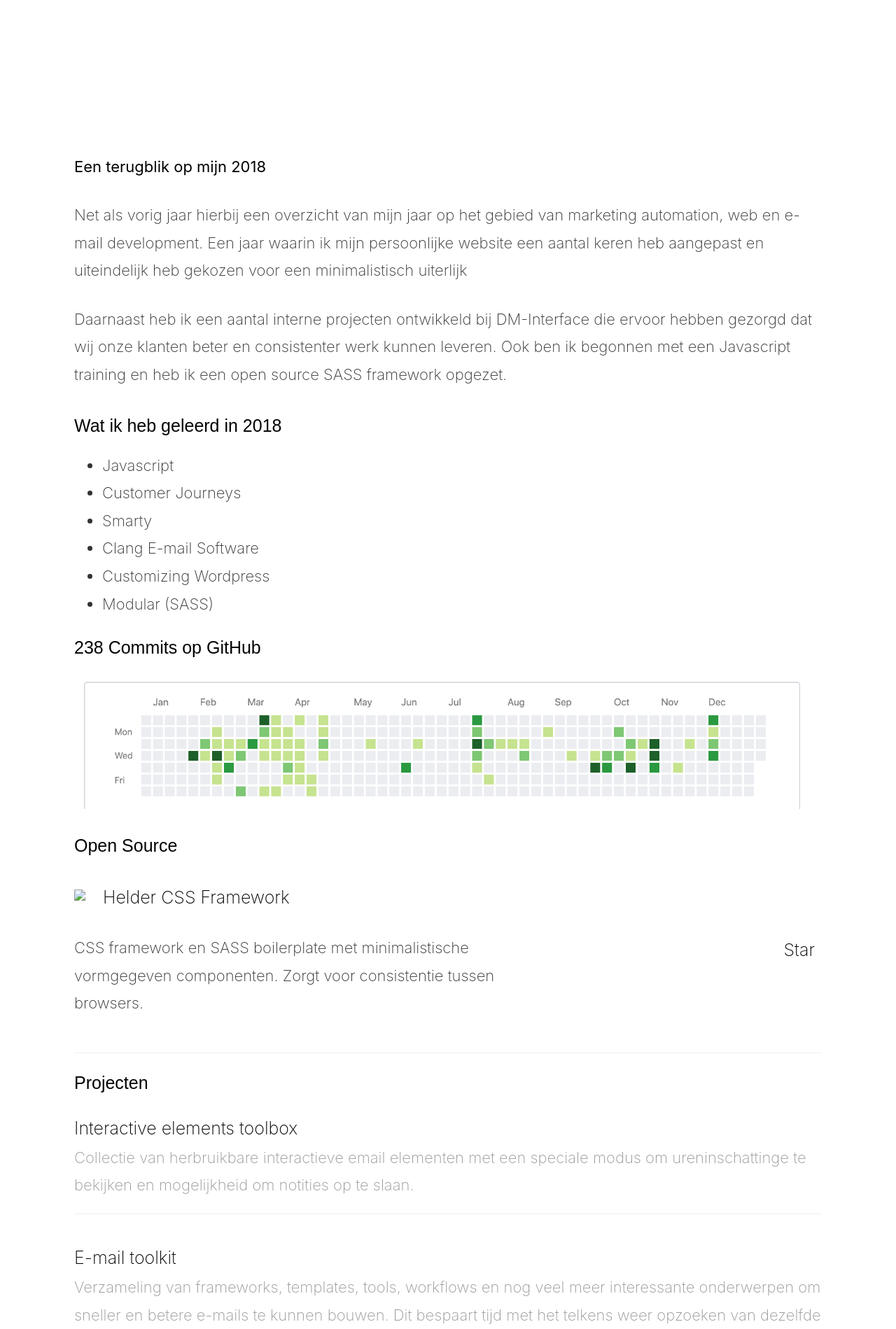
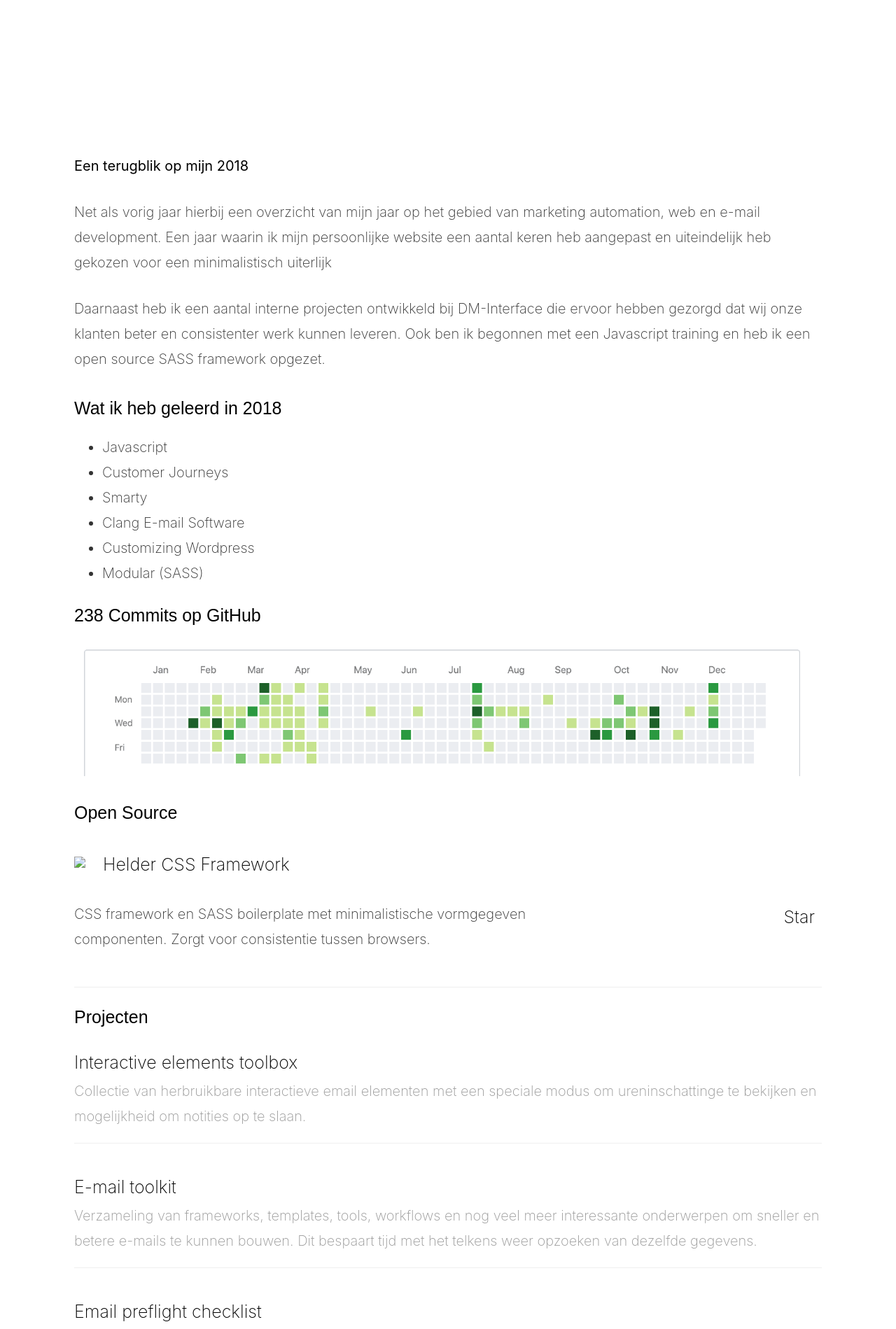
Before and after one commit to jeffrey-over/jeffrey-over.github.io, a Jekyll site: the page built from _posts/2019-01-02-2018-in-a-nutshell.md, in a window 1280 px wide. Shown: the part 340-2239 px from the top of the page at 70% size. Built offline with Jekyll 4.4.1, drawn with Linux system fonts in a browser that asks for light colours; nearby versions of some CDN libraries; some web fonts are replaced; library files that are not in the unit come from our copies; comment, search, counter and statistics services are not loaded.

Commit message:
font change

```diff
--- a/_sass/components/_base.scss
+++ b/_sass/components/_base.scss
@@ -52,7 +52,7 @@ body {
     }
     @include breakpoint-widescreen-up {
         .container {
-            max-width: 85%;
+            max-width: 75%;
         }
     }
 
--- a/_sass/sections/_intro.scss
+++ b/_sass/sections/_intro.scss
@@ -99,7 +99,7 @@
 #intro p {
     margin-bottom: 3rem;
     line-height: 1.8;
-    font-size: 2.5rem;
+    font-size: 2rem;
     color: #333;
     font-weight: 200;
 }
--- a/css/custom.css
+++ b/css/custom.css
@@ -42,7 +42,7 @@ section {padding: 6rem 0;}
 .os-projects p, .os-projects dd, .about p, .contact p, .blog-title, .post, .post p {
     margin-bottom: 3rem;
     line-height: 1.8;
-    font-size: 2.2rem;
+    font-size: 2rem;
     font-weight: 200;
 }
 
```
